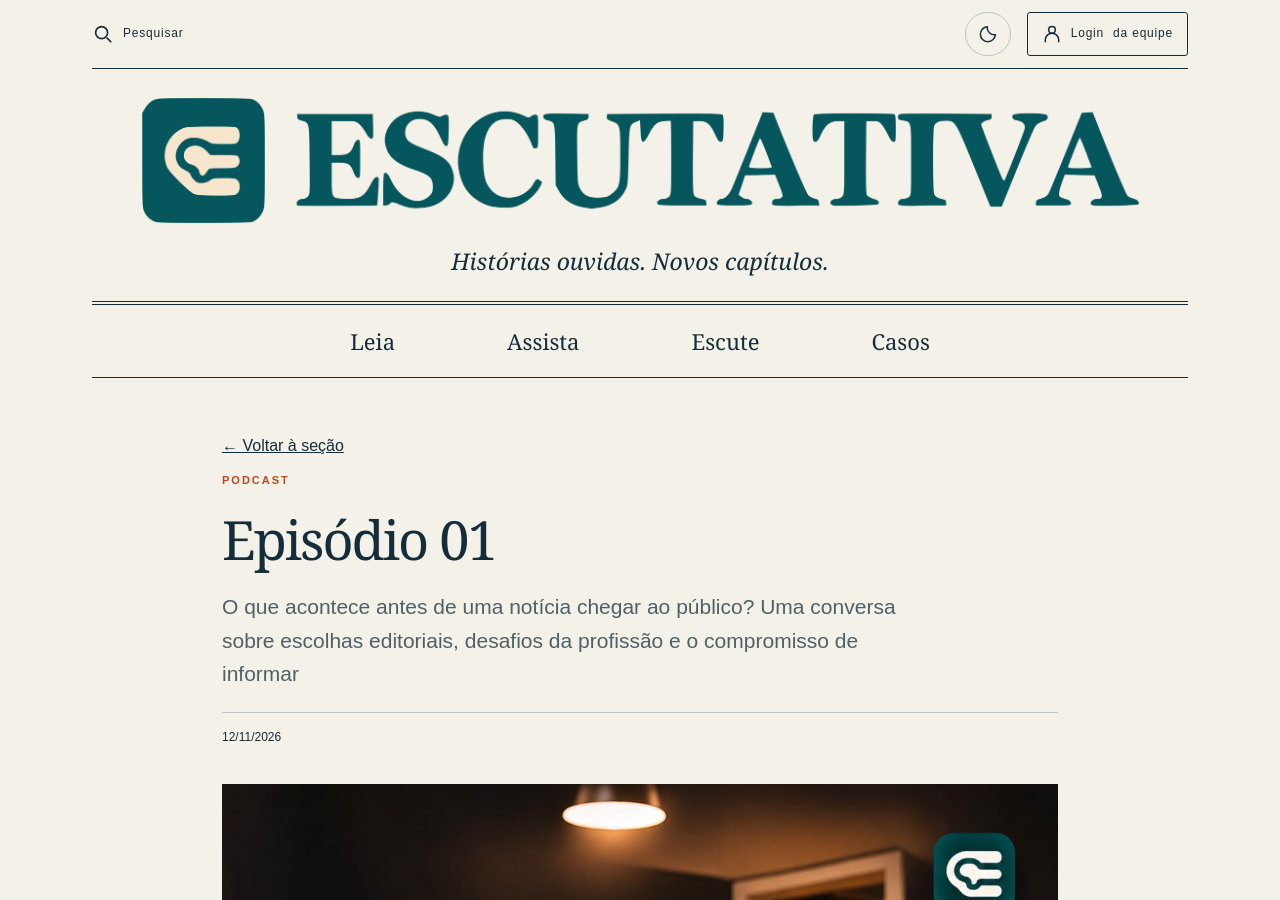
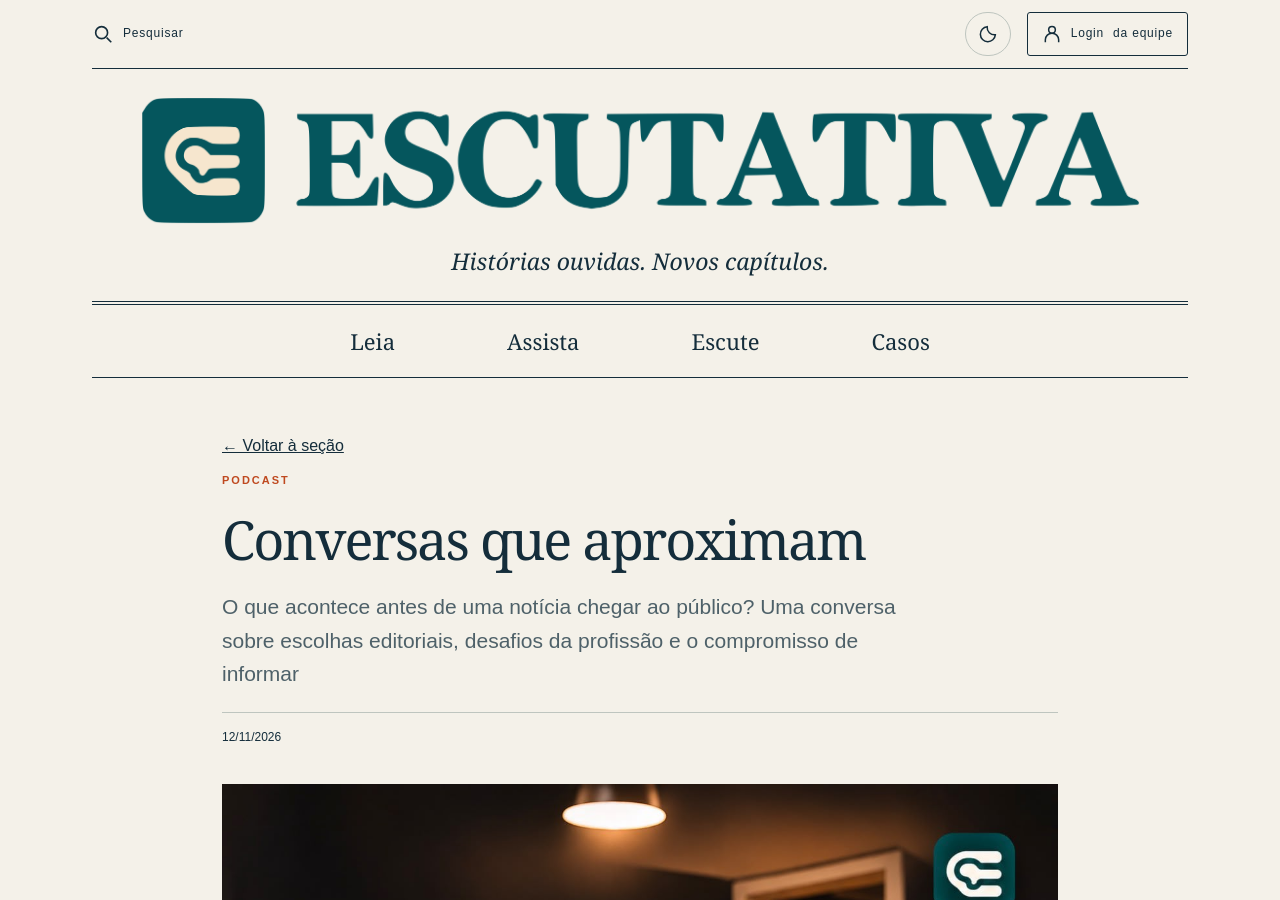
Before and after one commit to iarleyoliveira/ESCUTATIVA, a Jekyll site: the page built from _materias/escute/conversas-que-aproximam.md, in a window 1280 px wide and 900 px high. Built offline with Jekyll 4.4.1, drawn with Linux system fonts in a browser that asks for light colours; comment, search, counter and statistics services are not loaded.

Commit message:
Update _materias/escute/conversas-que-aproximam.md (via Pages CMS)

```diff
--- a/_materias/escute/conversas-que-aproximam.md
+++ b/_materias/escute/conversas-que-aproximam.md
@@ -1,5 +1,5 @@
 ---
-title: Episódio 01
+title: "Conversas que aproximam "
 category: Podcast
 description: O que acontece antes de uma notícia chegar ao público? Uma conversa
   sobre escolhas editoriais, desafios da profissão e o compromisso de informar
```
